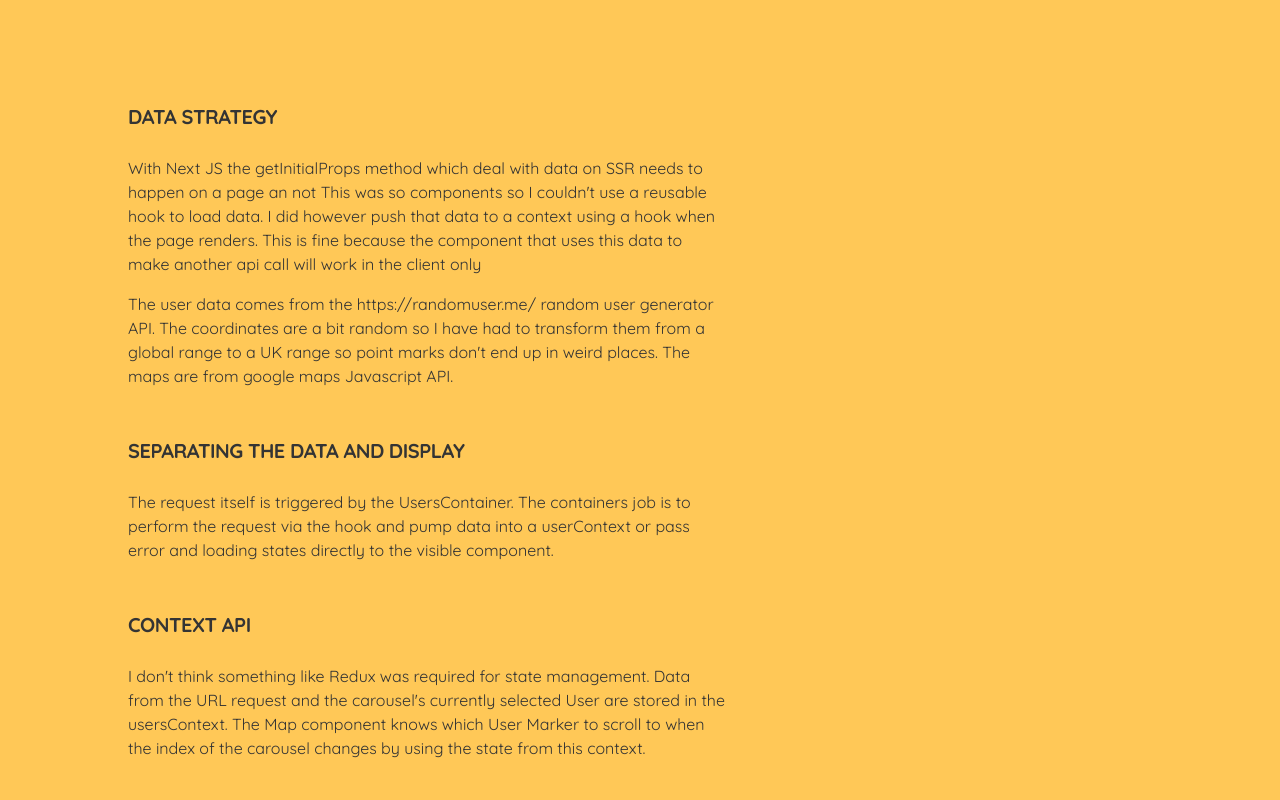
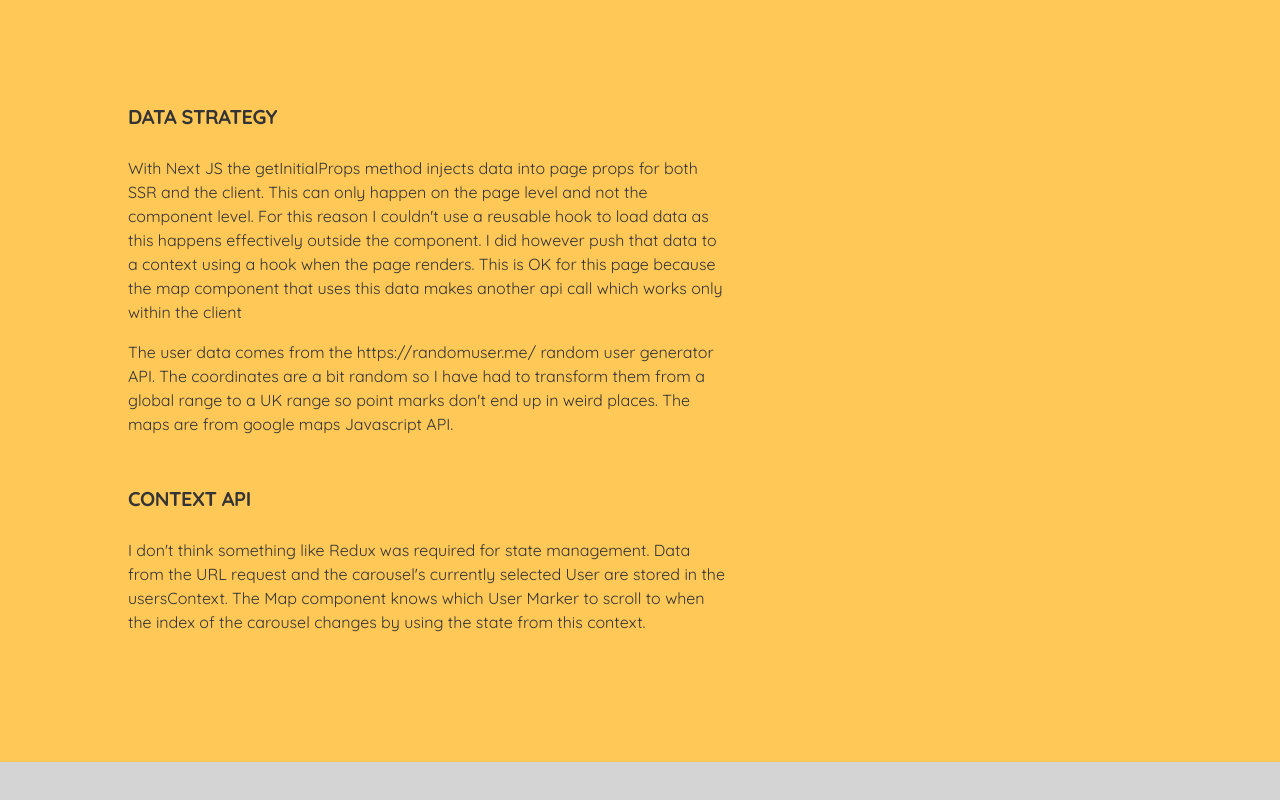
Before and after one commit to Develliot/showcase-ssr, a Next.js app: page /usingApis in a window 1280 px wide. Shown: the part 878-1678 px from the top of the page. After the commit the page ends 1640 px from the top, so only its background shows below. Built offline with nearby package versions, Linux system fonts and the light colour scheme; no server answers.

Commit message:
updating copy

```diff
--- a/src/pages/usingApis.tsx
+++ b/src/pages/usingApis.tsx
@@ -95,13 +95,16 @@ export const UsingAPIs: NextPage<Props> = ({ isError, isLoading, users }) => {
                         <H3>Data strategy</H3>
                         <VerticalSpacer size='medium' />
                         <Paragraph>
-                            With Next JS the getInitialProps method which deal
-                            with data on SSR needs to happen on a page an not
-                            This was so components so I couldn't use a reusable
-                            hook to load data. I did however push that data to a
-                            context using a hook when the page renders. This is
-                            fine because the component that uses this data to
-                            make another api call will work in the client only
+                            With Next JS the getInitialProps method injects data
+                            into page props for both SSR and the client. This
+                            can only happen on the page level and not the
+                            component level. For this reason I couldn't use a
+                            reusable hook to load data as this happens
+                            effectively outside the component. I did however
+                            push that data to a context using a hook when the
+                            page renders. This is OK for this page because the
+                            map component that uses this data makes another api
+                            call which works only within the client
                         </Paragraph>
                         <VerticalSpacer size='small' />
                         <Paragraph>
@@ -111,16 +114,6 @@ export const UsingAPIs: NextPage<Props> = ({ isError, isLoading, users }) => {
                             range to a UK range so point marks don't end up in
                             weird places. The maps are from google maps
                             Javascript API.
-                        </Paragraph>
-                        <VerticalSpacer size='large' />
-                        <H3>Separating the data and display</H3>
-                        <VerticalSpacer size='medium' />
-                        <Paragraph>
-                            The request itself is triggered by the
-                            UsersContainer. The containers job is to perform the
-                            request via the hook and pump data into a
-                            userContext or pass error and loading states
-                            directly to the visible component.
                         </Paragraph>
                         <VerticalSpacer size='large' />
                         <H3>Context API</H3>
```
